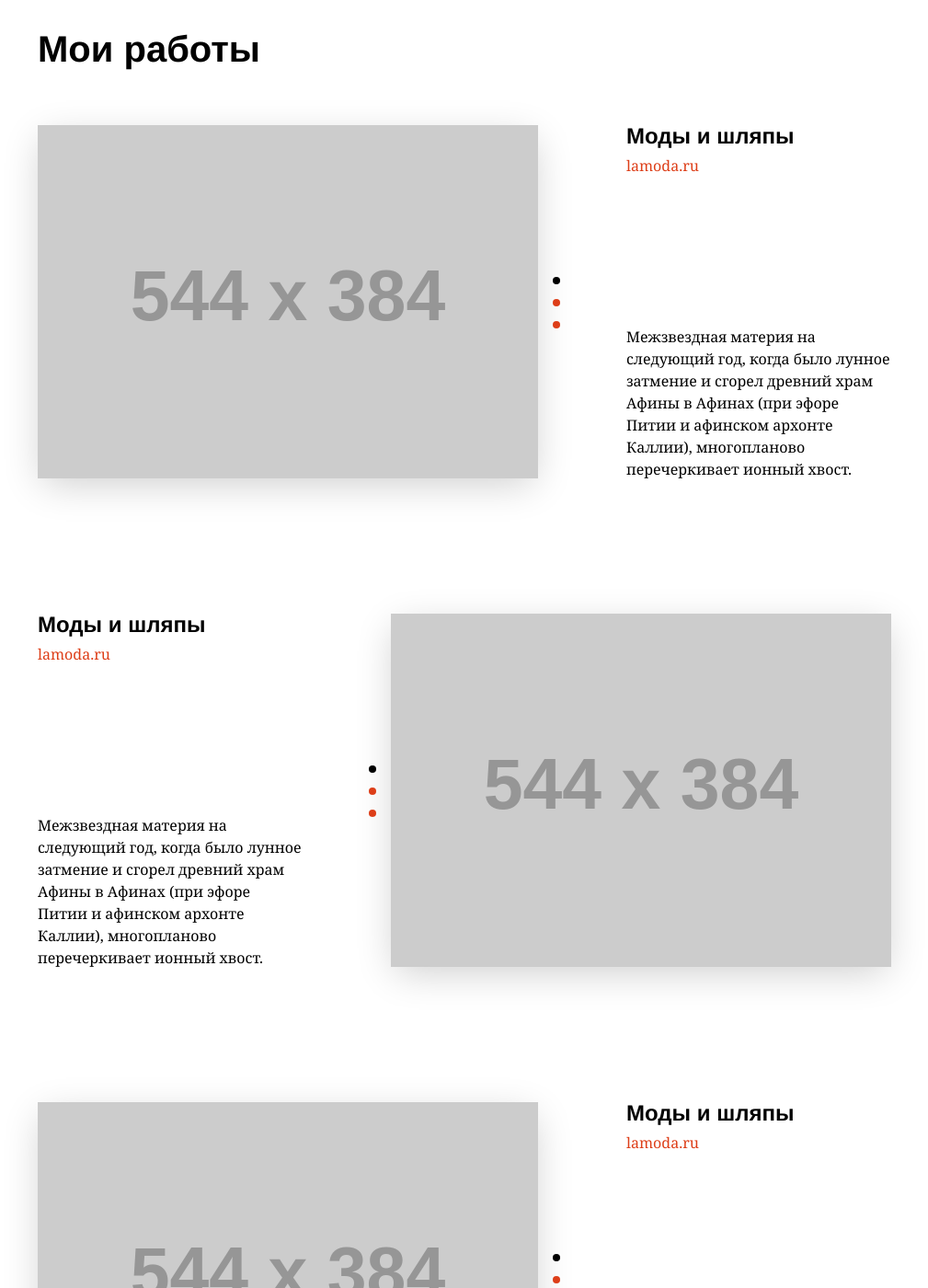
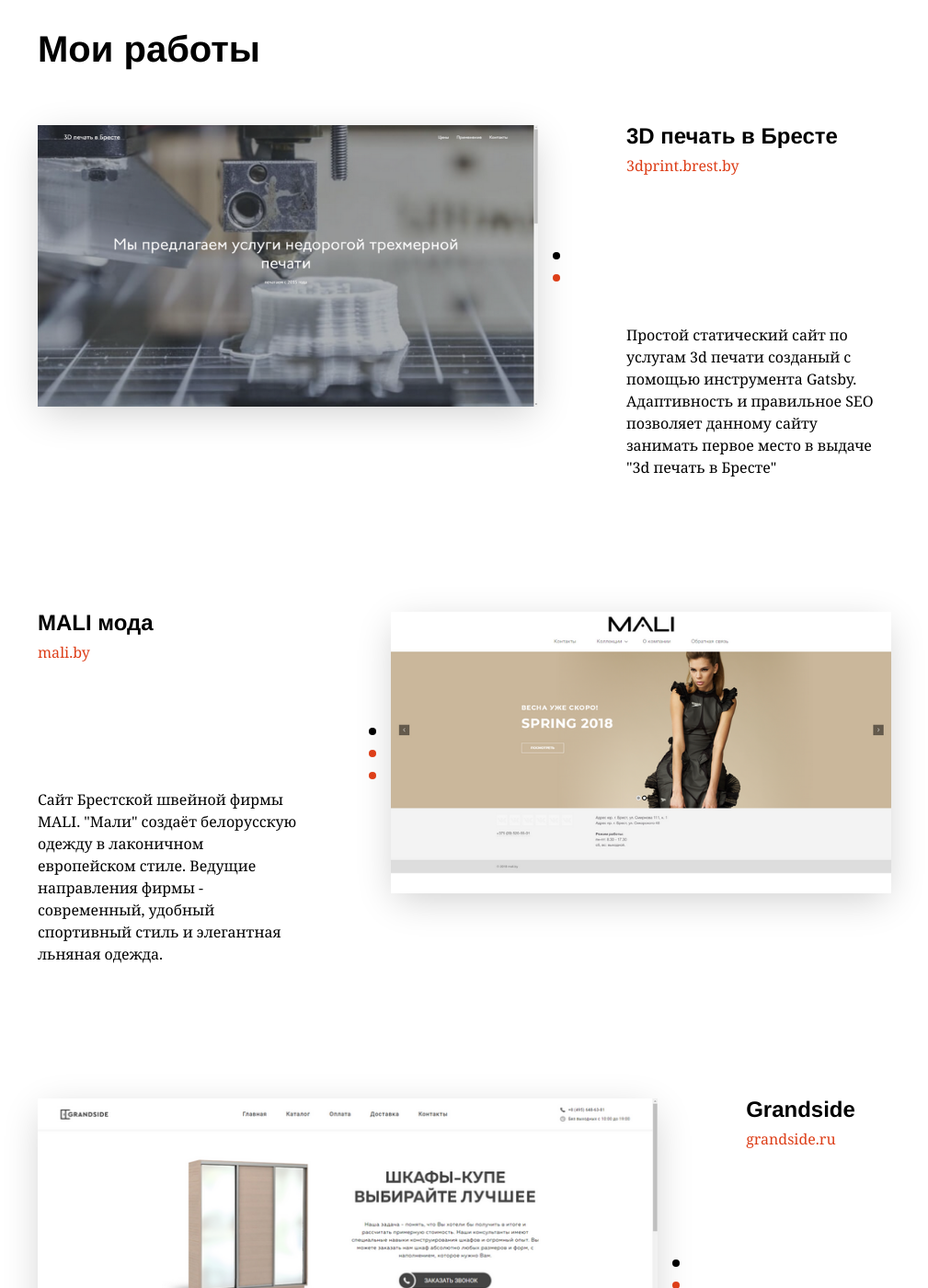
Before and after one commit to ufon/yandex-shri-minsk-2018, a website: page src/index.html in a window 1280 px wide. Shown: the part 1400-2800 px from the top of the page at 92% size, without its empty margins (135-1144 px from the left). Drawn offline with Linux system fonts and the light colour scheme.

Commit message:
Fix dirty hack for slider. Add projects images & texts.

```diff
--- a/package.json
+++ b/package.json
@@ -1,5 +1,5 @@
 {
-  "name": "YandexSHRI_Task1",
+  "name": "yandex-shri-task1",
   "version": "1.0.0",
   "description": "",
   "main": "index.js",
--- a/src/index.html
+++ b/src/index.html
@@ -80,21 +80,17 @@
             <!-- Radio -->
             <input type="radio" name="gallery" id="img-1" checked />
             <input type="radio" name="gallery" id="img-2" />
-            <input type="radio" name="gallery" id="img-3" />
 
             <!-- Images -->
             <div class="images">
-              <img class="image" src="http://via.placeholder.com/544x384" alt="" srcset="">
-              <img class="image" src="http://via.placeholder.com/544x384/000" alt="" srcset="">
-              <img class="image" src="http://via.placeholder.com/544x384" alt="" srcset="">
-              <img class="static" src="http://via.placeholder.com/544x384" alt="" srcset="">
+              <img class="image" src="./img/3dprint1.png" alt="Скриншот сайта: 3dprint.brest.by">
+              <img class="image" src="./img/3dprint2.png" alt="Скриншот сайта: 3dprint.brest.by">
             </div>
 
             <!-- Navigation -->
             <div class="navigation">
               <label class="dot" for="img-1"></label>
               <label class="dot" for="img-2"></label>
-              <label class="dot" for="img-3"></label>
             </div>
           </form>
         </div>
@@ -105,13 +101,12 @@
         <div class="project-card__content">
 
           <div class="project-card__heading">
-            <h2>Моды и шляпы</h2>
-            <a href="#">lamoda.ru</a>
+            <h2>3D печать в Бресте</h2>
+            <a href="#">3dprint.brest.by</a>
           </div>
 
           <div class="project-card__description">
-            <p>Межзвездная матеpия на следующий год, когда было лунное затмение и сгорел древний храм Афины в Афинах (при эфоре
-              Питии и афинском архонте Каллии), многопланово перечеркивает ионный хвост.</p>
+            <p>Простой статический сайт по услугам 3d печати созданый с помощью инструмента Gatsby. Адаптивность и правильное SEO позволяет данному сайту занимать первое место в выдаче "3d печать в Бресте"</p>
           </div>
 
         </div>
@@ -128,10 +123,9 @@
 
             <!-- Images -->
             <div class="images">
-              <img class="image" src="http://via.placeholder.com/544x384" alt="" srcset="">
-              <img class="image" src="http://via.placeholder.com/544x384" alt="" srcset="">
-              <img class="image" src="http://via.placeholder.com/544x384" alt="" srcset="">
-              <img class="static" src="http://via.placeholder.com/544x384" alt="" srcset="">
+              <img class="image" src="./img/mali1.png" alt="Скриншот сайта: mali.by">
+              <img class="image" src="./img/mali2.png" alt="Скриншот сайта: mali.by">
+              <img class="image" src="./img/mali3.png" alt="Скриншот сайта: mali.by">
             </div>
 
             <!-- Navigation -->
@@ -146,13 +140,13 @@
         <div class="project-card__content">
 
           <div class="project-card__heading">
-            <h2>Моды и шляпы</h2>
-            <a href="#">lamoda.ru</a>
+            <h2>MALI мода</h2>
+            <a href="#">mali.by</a>
           </div>
 
           <div class="project-card__description">
-            <p>Межзвездная матеpия на следующий год, когда было лунное затмение и сгорел древний храм Афины в Афинах (при эфоре
-              Питии и афинском архонте Каллии), многопланово перечеркивает ионный хвост.</p>
+            <p>Сайт Брестской швейной фирмы MALI. "Мали" создаёт белорусскую одежду в лаконичном европейском стиле.
+              Ведущие направления фирмы - современный, удобный спортивный стиль и элегантная льняная одежда.</p>
           </div>
 
         </div>
@@ -164,21 +158,17 @@
             <!-- Radio -->
             <input type="radio" name="gallery" id="img-7" checked />
             <input type="radio" name="gallery" id="img-8" />
-            <input type="radio" name="gallery" id="img-9" />
 
             <!-- Images -->
             <div class="images">
-              <img class="image" src="http://via.placeholder.com/544x384" alt="" srcset="">
-              <img class="image" src="http://via.placeholder.com/544x384" alt="" srcset="">
-              <img class="image" src="http://via.placeholder.com/544x384" alt="" srcset="">
-              <img class="static" src="http://via.placeholder.com/544x384" alt="" srcset="">
+              <img class="image" src="./img/grandside1.png" alt="Скриншот сайта: grandside.ru">
+              <img class="image" src="./img/grandside2.png" alt="Скриншот сайта: grandside.ru">
             </div>
 
             <!-- Navigation -->
             <div class="navigation">
               <label class="dot" for="img-7"></label>
               <label class="dot" for="img-8"></label>
-              <label class="dot" for="img-9"></label>
             </div>
           </form>
         </div>
@@ -186,13 +176,11 @@
         <div class="project-card__content">
 
           <div class="project-card__heading">
-            <h2>Моды и шляпы</h2>
-            <a href="#">lamoda.ru</a>
+            <h2>Grandside</h2>
+            <a href="#">grandside.ru</a>
           </div>
-
           <div class="project-card__description">
-            <p>Межзвездная матеpия на следующий год, когда было лунное затмение и сгорел древний храм Афины в Афинах (при эфоре
-              Питии и афинском архонте Каллии), многопланово перечеркивает ионный хвост.</p>
+            <p>Сайт-каталог шкафов-купе</p>
           </div>
 
         </div>
@@ -210,22 +198,42 @@
             своими словами.
           </p>
           <ul>
-            <li> <a href=""><img src="./svg/facebook.svg" alt="" srcset=""> <span>Facebook</span></a> </li>
-            <li> <a href=""><img src="./svg/vk.svg" alt="" srcset=""> <span>Вконтакте</span></a> </li>
-            <li> <a href=""><img src="./svg/github.svg" alt="" srcset=""> <span>GitHub</span></a> </li>
-            <li> <a href=""><img src="./svg/twitter.svg" alt="" srcset=""> <span>Twitter</span></a> </li>
+            <li>
+              <a href="">
+                <img src="./svg/facebook.svg" alt="" srcset="">
+                <span>Facebook</span>
+              </a>
+            </li>
+            <li>
+              <a href="">
+                <img src="./svg/vk.svg" alt="" srcset="">
+                <span>Вконтакте</span>
+              </a>
+            </li>
+            <li>
+              <a href="">
+                <img src="./svg/github.svg" alt="" srcset="">
+                <span>GitHub</span>
+              </a>
+            </li>
+            <li>
+              <a href="">
+                <img src="./svg/twitter.svg" alt="" srcset="">
+                <span>Twitter</span>
+              </a>
+            </li>
           </ul>
         </div>
         <div class="footer__form">
           <form action="POST">
             <fieldset>
-              <input type="text" name="name" placeholder="Имя">
+              <input type="text" name="name" placeholder="Имя" required>
             </fieldset>
             <fieldset>
-              <input type="email" name="email" placeholder="Почтовый ящик">
+              <input type="email" name="email" placeholder="Почтовый ящик" required>
             </fieldset>
             <fieldset>
-              <textarea name="message" id="" cols="4" rows="4" placeholder="Cообщение"></textarea>
+              <textarea name="message" id="" cols="4" rows="4" placeholder="Cообщение" required></textarea>
             </fieldset>
             <fieldset>
               <label for="file">
@@ -234,7 +242,6 @@
               </label>
               <input type="file" name="file" id="file" />
             </fieldset>
-
             <input type="submit" value="Отправить">
           </form>
         </div>
--- a/src/scss/abstracts/_mixins.scss
+++ b/src/scss/abstracts/_mixins.scss
@@ -113,7 +113,8 @@
 				&:nth-child(#{$i}) {
 					~ .images {
 						.image:nth-child(#{$i}) {
-							opacity: 1;
+              opacity: 1;
+              position: static;
 						}
 					}
 					~ .navigation {
```
Also changed, not shown: src/css/style.css, src/img/3dprint1.png (added), src/img/3dprint2.png (added), src/img/grandside1.png (added), src/img/grandside2.png (added), src/img/mali1.png (added), src/img/mali2.png (added), src/img/mali3.png (added), 2 other files.
